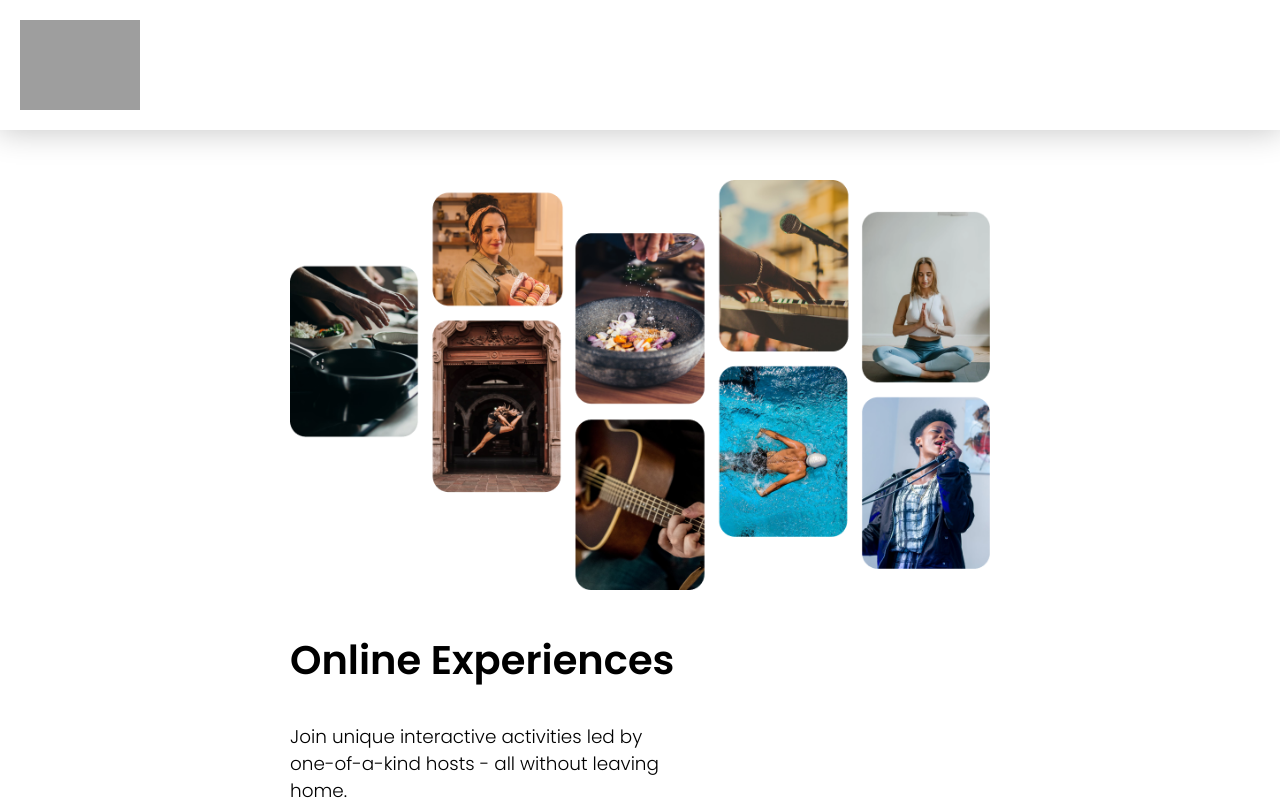
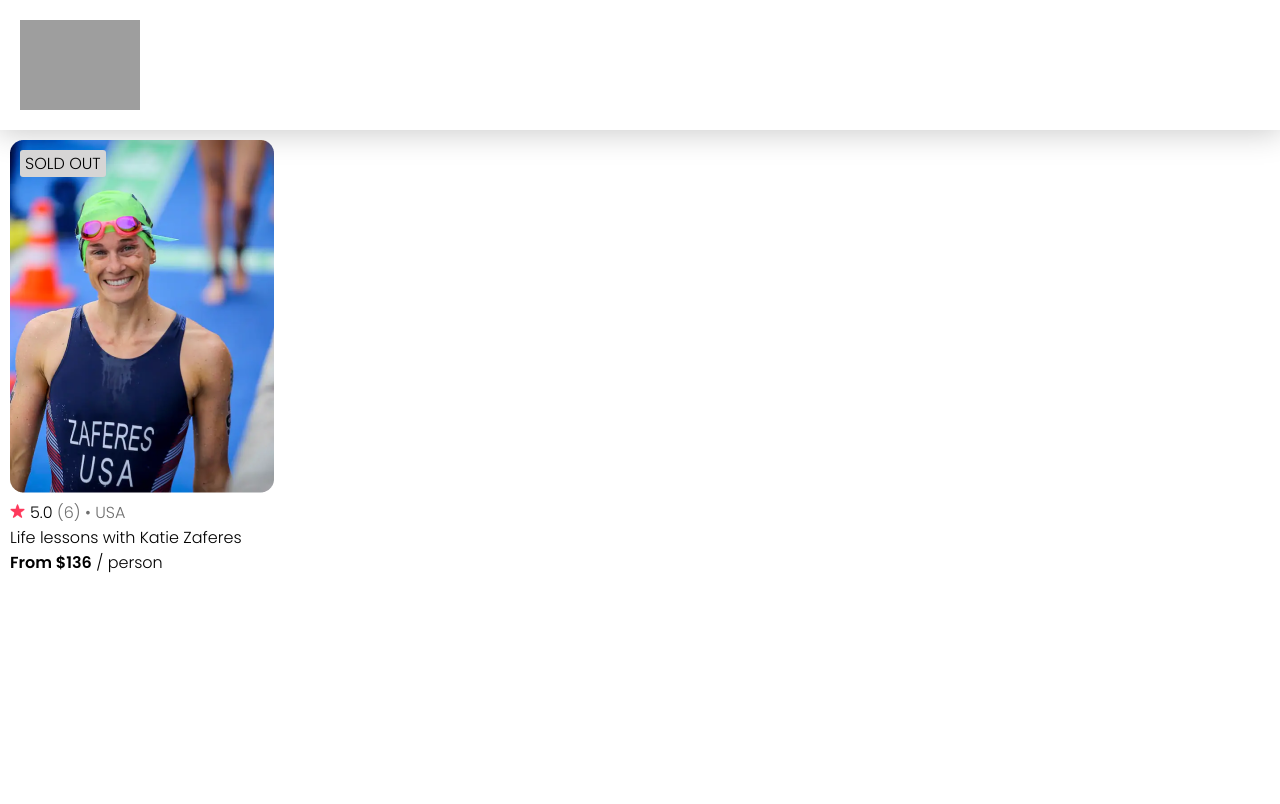
Before and after one commit to doctype-Melvin/airbnb-clone, a React (Vite) app: page / in a window 1280 px wide. Built offline with nearby package versions, Linux system fonts and the light colour scheme; grey boxes are pictures that could not be loaded.

Commit message:
adds hardcoded card component

```diff
--- a/src/App.css
+++ b/src/App.css
@@ -2,10 +2,16 @@
   box-sizing: border-box;
 }
 
+:root {
+  --grey: rgb(111, 111, 111);
+  --light-grey: rgb(214, 213, 213);
+}
+
 html, body {
-  height: 100vh;
+  min-height: 100vh;
   margin: 0;
   padding: 0;
+  font-family: 'Poppins'
 }
 
 .nav-container {
@@ -20,19 +26,17 @@
 }
 
 .hero-container {
-  /* display: flex;
-  flex-direction: column;
-  justify-content: center;
-  align-items: center; */
-  font-family: 'Poppins';
   max-width: 700px;
   margin-left: auto;
   margin-right: auto;
+  display: flex;
+  flex-direction: column;
 }
 
 .gridImg {
   margin-top: 50px;
   max-width: 100%;
+  align-self: center;
 }
 
 .text-container {
@@ -41,8 +45,37 @@
 
 .exp {
   font-size: 2.5rem;
+  margin-bottom: 12px;
 }
 
 .para {
   font-size: 1.15rem;
 }
+
+.card-container {
+  padding: 10px;
+  position: relative;
+}
+
+.label {
+  position: absolute;
+  left: 20px;
+  top: 20px;
+  padding: 1px 5px;
+  background-color: var(--light-grey);
+  border-radius: 3px;
+}
+
+.info-box {
+  display: flex;
+  flex-direction: column;
+}
+
+.star {
+  max-width: 15px;
+  margin-right: 5px;
+}
+
+.no-rating {
+  color: var(--grey);
+}
--- a/src/App.jsx
+++ b/src/App.jsx
@@ -2,12 +2,14 @@
 import './App.css'
 import Navbar from './components/Navbar'
 import Hero from './components/Hero'
+import Card from './components/Card'
 
 function App() {
 return (
   <div>
     <Navbar />
-    <Hero />
+    {/* <Hero /> */}
+    <Card />
   </div>
   )
 }
--- /dev/null
+++ b/src/components/Card.jsx
@@ -0,0 +1,21 @@
+import React from "react";
+import photo from '../assets/zaferes.png'
+import star from '../assets/star.png'
+
+export default function Card(){
+    return (
+        <div className="card-container">
+            <span className="label">SOLD OUT</span>
+            <img src={photo} className="photo"></img>
+            <div className="info-box">
+                <div className="rating">
+                    <img src={star} className="star"></img>
+                    <span className="rating">5.0</span>
+                    <span className="no-rating"> &#40;6&#41; &#x2022; USA</span>
+                </div>
+                <span className="phrase">Life lessons with Katie Zaferes</span>
+                <span className="price"><b>From $136</b> / person</span>
+            </div>
+        </div>
+    )
+}
```
Also changed, not shown: src/assets/star.png (added), src/assets/zaferes.png (added).
